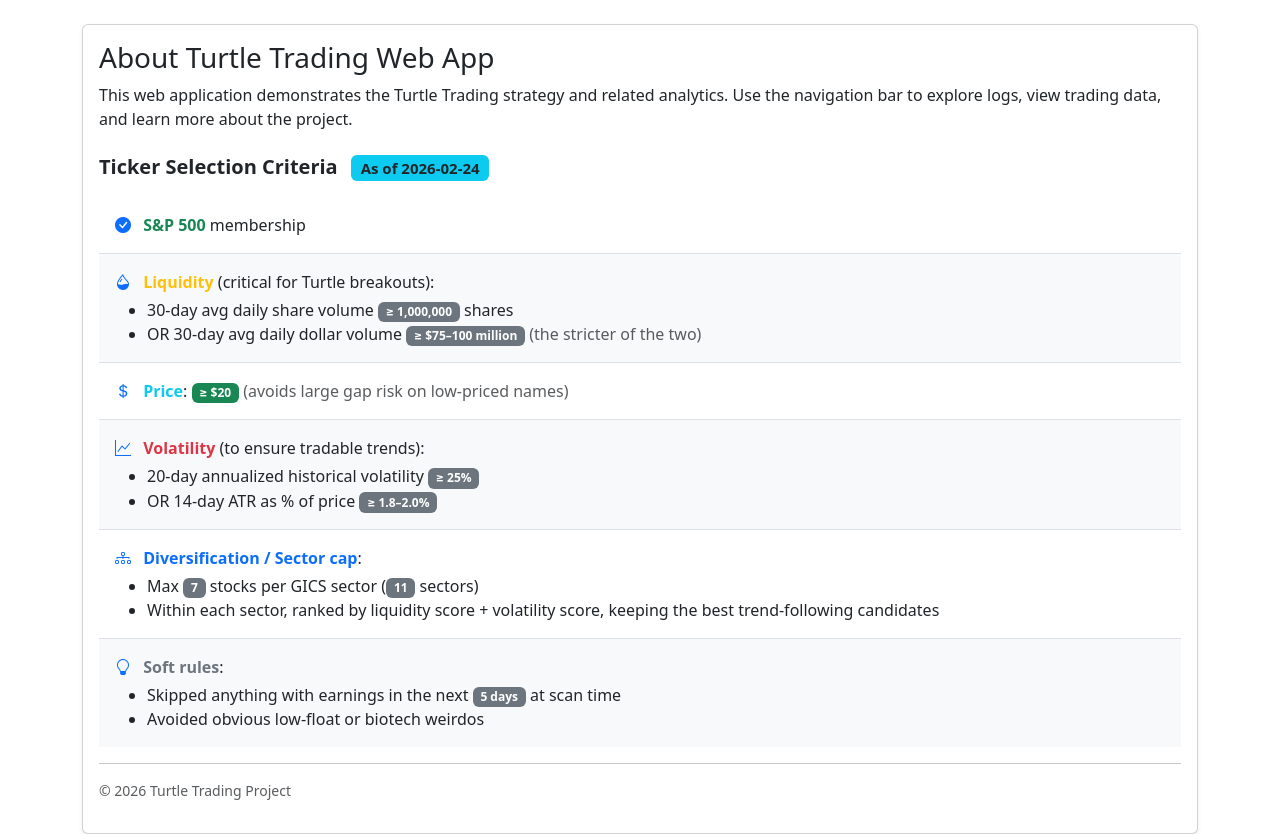
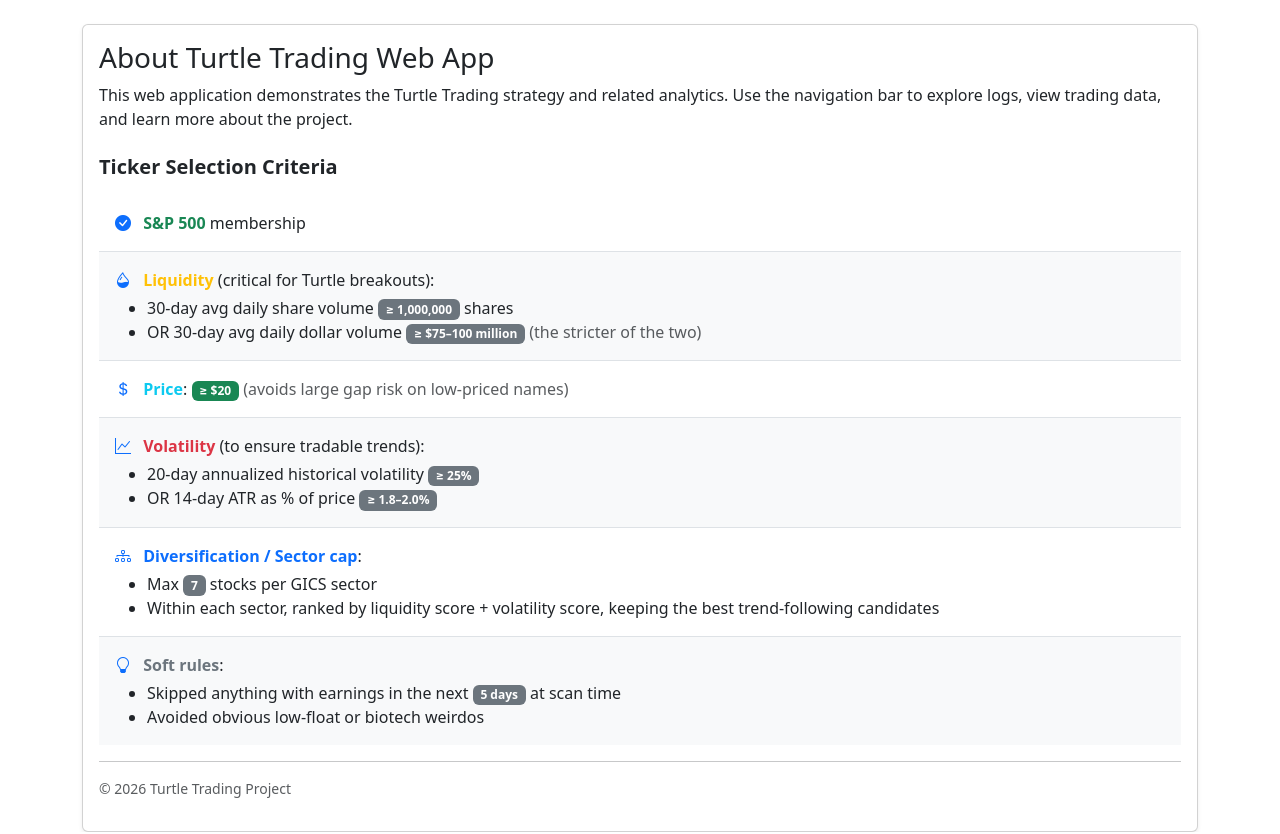
Before and after one commit to GrapeIsGrape/TurtleTradingWebApplication, a Flask app: page /about in a window 1280 px wide. Shown: the part 56-890 px from the top of the page. Run offline with Flask 3, Linux system fonts and the light colour scheme.

Commit message:
remove unnecessary text

```diff
--- a/templates/about.html
+++ b/templates/about.html
@@ -21,7 +21,7 @@
                         <h1 class="card-title fs-3 fs-md-2">About Turtle Trading Web App</h1>
                         <p class="card-text">This web application demonstrates the Turtle Trading strategy and related analytics. Use the navigation bar to explore logs, view trading data, and learn more about the project.</p>
                         <div class="mt-4">
-                                <h5 class="fw-bold mb-3">Ticker Selection Criteria <span class="badge bg-info text-dark ms-2">As of 2026-02-24</span></h5>
+                                <h5 class="fw-bold mb-3">Ticker Selection Criteria</h5>
                                 {% include 'common/criteria.html' %}
                         </div>
                         <hr>
--- a/templates/common/criteria.html
+++ b/templates/common/criteria.html
@@ -29,7 +29,7 @@
         <span class="me-2 text-primary"><i class="bi bi-diagram-3"></i></span>
         <span class="fw-bold text-primary">Diversification / Sector cap</span>:
         <ul class="mb-0 mt-1">
-            <li>Max <span class="badge bg-secondary">7</span> stocks per GICS sector (<span class="badge bg-secondary">11</span> sectors)</li>
+            <li>Max <span class="badge bg-secondary">7</span> stocks per GICS sector</li>
             <li>Within each sector, ranked by liquidity score + volatility score, keeping the best trend-following candidates</li>
         </ul>
     </div>
```
